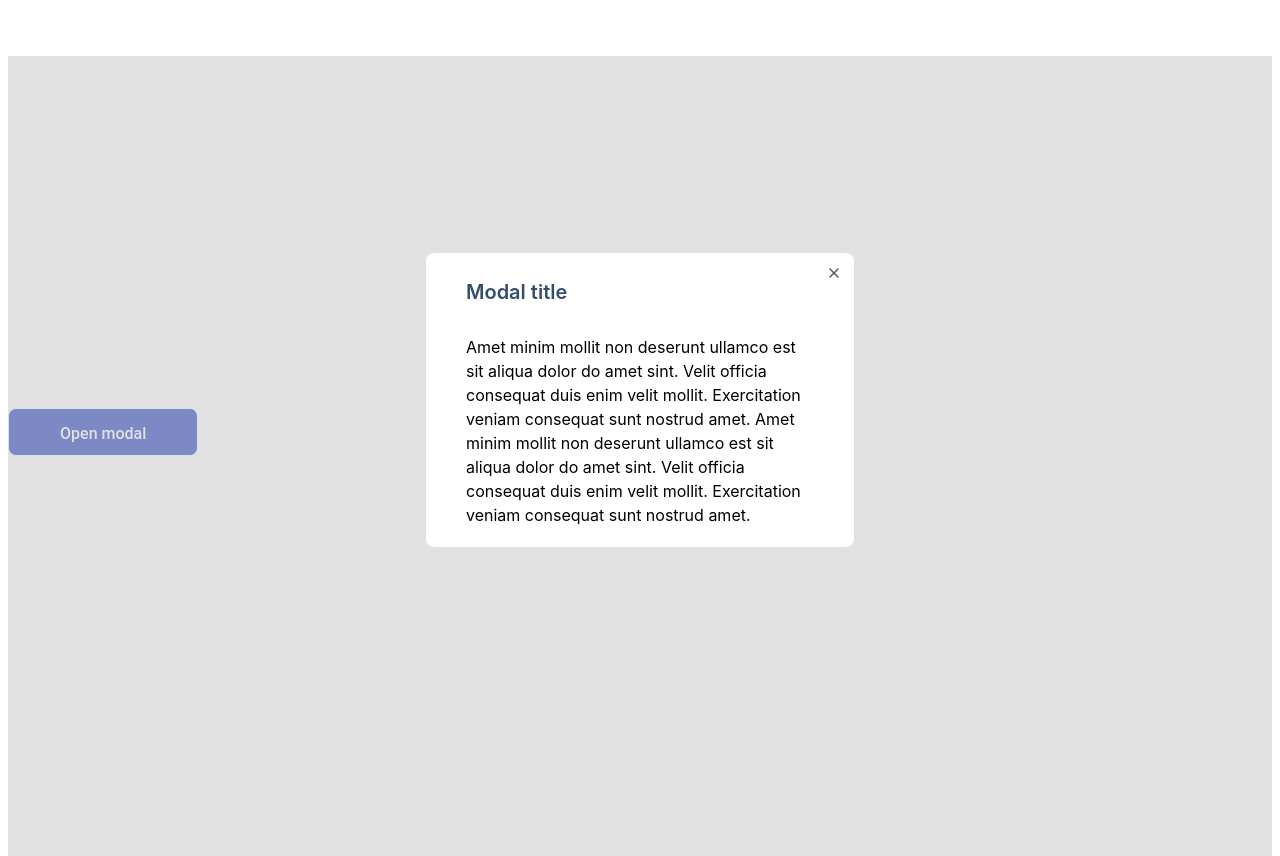
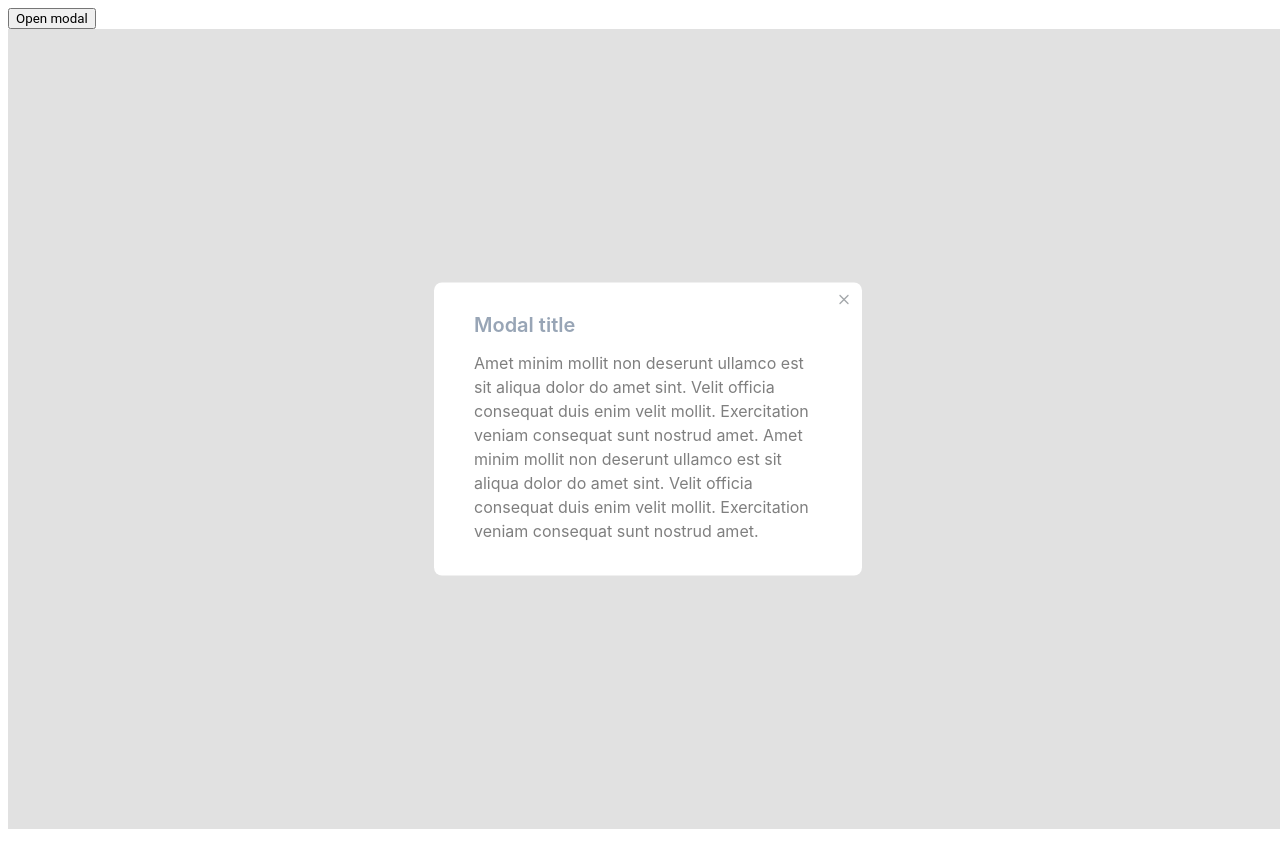
Before and after one commit to js-tasks-ru/htmlcss-20240412_daria-kolenchenko, a website: page 05-lection3/02-modal/index.html in a window 1280 px wide. Both pictures are taken after a click on the button "Open modal". After the commit the page ends 808 px from the top, so only its background shows below. Drawn offline with Linux system fonts and the light colour scheme; a web font is replaced by a local one.

Commit message:
review dz5-modal

```diff
--- a/05-lection3/02-modal/index.html
+++ b/05-lection3/02-modal/index.html
@@ -11,15 +11,12 @@
 <body>
     <button id="modal-open" class="button">Open modal</button>
     <div id="modal" class="modal">
-        <div class="modal__gray-rectangle"></div>
-        <div class="modal__white-rectangle">
-            <h4 class="modal__white-rectangle_title">Modal title</h4>
-            <button  id="modal-close" class="modal__white-rectangle_button"><svg width="16" height="16" viewBox="0 0 16 16" fill="none" xmlns="http://www.w3.org/2000/svg">
-                <path fill-rule="evenodd" clip-rule="evenodd" d="M12.4714 3.52861C12.7318 3.78896 12.7318 4.21107 12.4714 4.47141L4.47141 12.4714C4.21107 12.7318 3.78896 12.7318 3.52861 12.4714C3.26826 12.2111 3.26826 11.789 3.52861 11.5286L11.5286 3.52861C11.789 3.26826 12.2111 3.26826 12.4714 3.52861Z" fill="#495057"/>
-                <path fill-rule="evenodd" clip-rule="evenodd" d="M3.52861 3.52861C3.78896 3.26826 4.21107 3.26826 4.47141 3.52861L12.4714 11.5286C12.7318 11.789 12.7318 12.2111 12.4714 12.4714C12.2111 12.7318 11.789 12.7318 11.5286 12.4714L3.52861 4.47141C3.26826 4.21107 3.26826 3.78896 3.52861 3.52861Z" fill="#495057"/>
-                </svg>
-            </button>
-            <p class="modal__white-rectangle_text">Amet minim mollit non deserunt ullamco est sit aliqua dolor do amet sint. Velit officia consequat duis enim velit mollit. Exercitation veniam consequat sunt nostrud amet.
+        <div class="modal__window">
+            <h4 class="modal__title">Modal title</h4>
+            <svg id="modal-close" class="modal__close">
+                <use href="../../assets/icon.svg#close"></use>
+            </svg>
+            <p class="modal__text">Amet minim mollit non deserunt ullamco est sit aliqua dolor do amet sint. Velit officia consequat duis enim velit mollit. Exercitation veniam consequat sunt nostrud amet.
                 Amet minim mollit non deserunt ullamco est sit aliqua dolor do amet sint. Velit officia consequat duis enim velit mollit. Exercitation veniam consequat sunt nostrud amet.</p>
         </div>
     </div>
--- a/05-lection3/02-modal/modal.css
+++ b/05-lection3/02-modal/modal.css
@@ -1,48 +1,24 @@
-#modal-open {
-    font-weight: 500;
-    font-size: 16px;
-    text-align: center;
-    padding: 15px 51px 14px;
-    height: 48px;
-    color: var(--white);
-    border: 1px solid var(--white);
-    border-radius: 8px;
-    cursor: pointer;
-    background-color: var(--blue);
-    position: relative;
-    top: 50%;
-}
-
-#modal {
+.modal {
     display: none;
     width: 100%;
     height: 100%;
-}
-
-.modal__gray-rectangle {
-    width: 100%;
-    height: 100%;
+    position: fixed;
     background-color: #C4C4C4;
     opacity: 0.5;
 }
 
-.modal__white-rectangle {
+.modal__window {
     width: 376px;
-    height: 249px;
     background-color: var(--white);
     border-radius: 8px;
     padding: 12px 12px 33px 40px;
-    position: fixed;
+    position: relative;
     top: 50%;
     left: 50%;
     transform: translate(-50%,-50%);
-    display: grid;
-    grid-template-columns: 1fr 28px;
-    grid-template-rows: 54px 1fr;
-    place-items: end start;
 }
 
-.modal__white-rectangle_title {
+.modal__title {
     font-family: 'Inter', sans-serif;
     font-style: normal;
     font-weight: 600;
@@ -50,21 +26,26 @@
     line-height: 24px;
     margin: 0px;
     color: #334D6E;
-    align-self: center;
+    padding-top: 18px;
 }
 
-#modal-close {
-    background-color: var(--white);
-    border: none;
+.modal__close {
     padding: 0px;
-    place-self: start end;
     cursor: pointer;
+    width: 16px;
+    height: 16px;
+    position: absolute;
+    left: 94%;
+    top: 3%;
 }
 
-.modal__white-rectangle_text {
+.modal__text {
     font-family: 'Inter', sans-serif;
     font-weight: 400;
     font-size: 16px;
     line-height: 24px;
     color: var(--gray-4);
+    margin-top: 14px;
+    padding-right: 28px;
+    margin-bottom: 0px;
 }
```
Also changed, not shown: assets/icon.svg (added).
